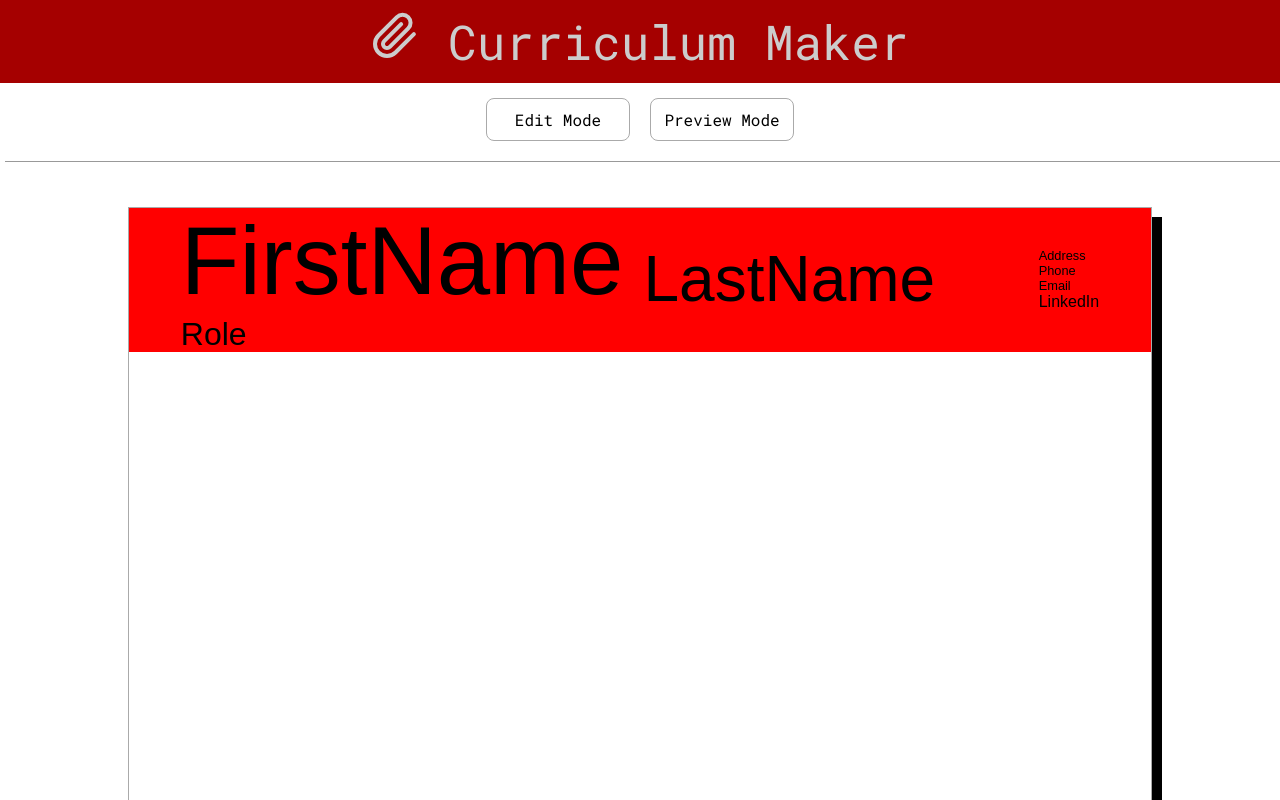
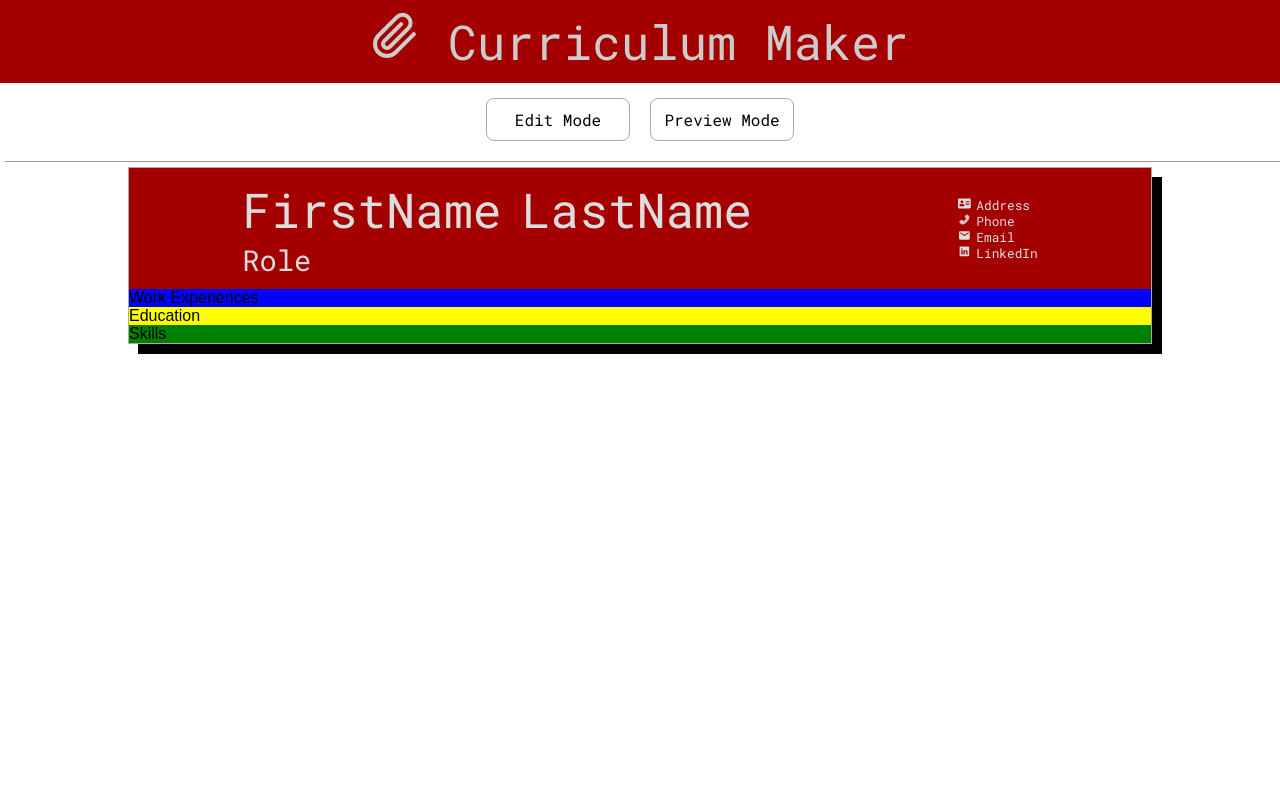
Before and after one commit to MaurizioTonelli/CV-Maker, a React (Create React App) app: page / in a window 1280 px wide. Shown: the top 800 px of the page. Built offline with nearby package versions, Linux system fonts and the light colour scheme.

Commit message:
Add editable functionality to CV NavBar

```diff
--- /dev/null
+++ b/src/components/EditableField.js
@@ -0,0 +1,49 @@
+import React, { Component } from "react";
+
+export default class EditableField extends Component {
+  constructor(props) {
+    super(props);
+    this.state = {
+      editing: false,
+      value: props.children,
+    };
+    this.toggleEdit = this.toggleEdit.bind(this);
+    this.handleInputChange = this.handleInputChange.bind(this);
+    this.handleKeyDown = this.handleKeyDown.bind(this);
+  }
+  toggleEdit(event) {
+    if (this.state.editing && event.target.value.length <= 0) {
+      return;
+    }
+    this.setState({ editing: !this.state.editing });
+  }
+  handleInputChange(event) {
+    this.setState({ value: event.target.value });
+  }
+  handleKeyDown(event) {
+    if (event.key === "Enter") {
+      event.preventDefault();
+      if (event.target.value.length > 0) {
+        this.setState({
+          editing: !this.state.editing,
+          value: event.target.value,
+        });
+      }
+    } else {
+      return;
+    }
+  }
+  render() {
+    let field = !this.state.editing ? (
+      <div onDoubleClick={this.toggleEdit}>{this.state.value}</div>
+    ) : (
+      <input
+        value={this.state.value}
+        onChange={this.handleInputChange}
+        onBlur={this.toggleEdit}
+        onKeyDown={this.handleKeyDown}
+      />
+    );
+    return <div>{field}</div>;
+  }
+}
--- a/src/components/EditableResume.js
+++ b/src/components/EditableResume.js
@@ -6,7 +6,6 @@ const ResumeWrapper = styled.div`
   display: flex;
   justify-content: center;
   align-items: center;
-  height: 100vh;
   width: 100%;
 `;
 
@@ -20,17 +19,30 @@ const ResumeForm = styled.form`
   box-shadow: 10px 10px;
 `;
 
+const ResumeBody = styled.form`
+  display: flex;
+  flex-direction: column;
+`;
+const WorkExperiences = styled.div`
+  background-color: blue;
+`;
+const Education = styled.div`
+  background-color: yellow;
+`;
+const Skills = styled.div`
+  background-color: green;
+`;
 class EditableResume extends Component {
   render() {
     return (
       <ResumeWrapper>
         <ResumeForm>
           <ResumeHeader />
-          {/* <ResumeBody>
-            <WorkExperiences></WorkExperiences>
-            <Education></Education>
-            <Skills></Skills>
-          </ResumeBody> */}
+          <ResumeBody>
+            <WorkExperiences>Work Experiences</WorkExperiences>
+            <Education>Education</Education>
+            <Skills>Skills</Skills>
+          </ResumeBody>
         </ResumeForm>
       </ResumeWrapper>
     );
--- a/src/components/ResumeHeader.js
+++ b/src/components/ResumeHeader.js
@@ -1,10 +1,17 @@
 import React, { Component } from "react";
 import styled from "styled-components";
+import { FaAddressCard } from "react-icons/fa";
+import { AiTwotonePhone } from "react-icons/ai";
+import { MdEmail } from "react-icons/md";
+import { IoLogoLinkedin } from "react-icons/io";
+import EditableField from "./EditableField";
 
 const ResumeHeaderWrapper = styled.div`
   width: 100%;
   height: 20%;
-  background-color: red;
+  background-color: #a50000;
+  padding: 10px;
+  color: #ddd;
   display: flex;
   flex-direction: row;
   justify-content: space-around;
@@ -22,35 +29,90 @@ const Name = styled.div`
   flex-direction: row;
   justify-content: center;
   align-items: flex-end;
+  font-family: "Roboto Mono", monospace;
 `;
 
-const FirstName = styled.span`
-  font-size: 3em;
+const FirstName = styled.div`
+  font-size: 1.5em;
   margin-right: 20px;
+  input {
+    font-size: 1em;
+    border: none;
+    background-color: #b50000;
+    color: white;
+    width: 8ch;
+    font-family: "Roboto Mono", monospace;
+  }
 `;
 const LastName = styled.span`
-  font-size: 2em;
+  font-size: 1.5em;
+  input {
+    font-size: 1em;
+    border: none;
+    background-color: #b50000;
+    color: white;
+    width: 8ch;
+    font-family: "Roboto Mono", monospace;
+  }
 `;
 const Role = styled.span`
-  font-size: 1em;
+  font-size: 0.9em;
+  font-family: "Roboto Mono", monospace;
+  input {
+    font-size: 0.7em;
+    border: none;
+    background-color: #b50000;
+    color: white;
+    width: 8ch;
+    font-family: "Roboto Mono", monospace;
+  }
 `;
 
 const Contact = styled.div`
   display: flex;
   flex-direction: column;
+  font-family: "Roboto Mono", monospace;
+  input {
+    font-size: 0.8em;
+    border: none;
+    background-color: #b50000;
+    color: white;
+    width: 14ch;
+    font-family: "Roboto Mono", monospace;
+  }
 `;
 
 const Address = styled.span`
+  display: flex;
+  flex-direction: row;
   font-size: 0.8em;
 `;
 const Phone = styled.span`
+  display: flex;
+  flex-direction: row;
   font-size: 0.8em;
 `;
 const Email = styled.span`
+  display: flex;
+  flex-direction: row;
   font-size: 0.8em;
 `;
 const Linkedin = styled.span`
-  font-size: 0.8 em;
+  display: flex;
+  flex-direction: row;
+  font-size: 0.8em;
+`;
+const AddressIcon = styled(FaAddressCard)`
+  margin-right: 5px;
+`;
+const PhoneIcon = styled(AiTwotonePhone)`
+  margin-right: 5px;
+`;
+const EmailIcon = styled(MdEmail)`
+  margin-right: 5px;
+`;
+const LinkedinIcon = styled(IoLogoLinkedin)`
+  margin-right: 5px;
 `;
 
 class ResumeHeader extends Component {
@@ -59,16 +121,34 @@ class ResumeHeader extends Component {
       <ResumeHeaderWrapper>
         <BasicInfo>
           <Name>
-            <FirstName>FirstName</FirstName>
-            <LastName>LastName</LastName>
+            <FirstName>
+              <EditableField>FirstName</EditableField>
+            </FirstName>
+            <LastName>
+              <EditableField>LastName</EditableField>
+            </LastName>
           </Name>
-          <Role>Role</Role>
+          <Role>
+            <EditableField>Role</EditableField>
+          </Role>
         </BasicInfo>
         <Contact>
-          <Address>Address</Address>
-          <Phone>Phone</Phone>
-          <Email>Email</Email>
-          <Linkedin>LinkedIn</Linkedin>
+          <Address>
+            <AddressIcon />
+            <EditableField>Address</EditableField>
+          </Address>
+          <Phone>
+            <PhoneIcon />
+            <EditableField>Phone</EditableField>
+          </Phone>
+          <Email>
+            <EmailIcon />
+            <EditableField>Email</EditableField>
+          </Email>
+          <Linkedin>
+            <LinkedinIcon />
+            <EditableField>LinkedIn</EditableField>
+          </Linkedin>
         </Contact>
       </ResumeHeaderWrapper>
     );
```
